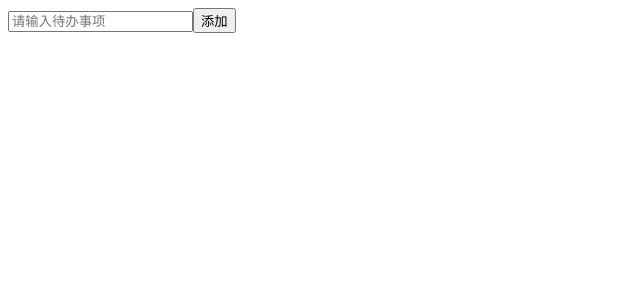
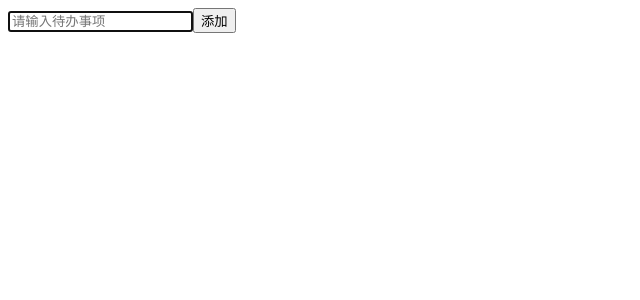
Before and after one commit to fuzi1996/react-event, a React (Create React App) app: page / in a window 1280 px wide. Shown: the top 300 px of the page, without its empty margins (0-640 px from the left). Built offline with nearby package versions, Linux system fonts and the light colour scheme.

Commit message:
完善可用性

```diff
--- a/src/components/TodoInput.tsx
+++ b/src/components/TodoInput.tsx
@@ -1,27 +1,34 @@
-import React,{useState} from 'react'
+import React,{useRef, useEffect} from 'react'
 import {useStore} from '../store/index'
 
 const TodoInput = () => {
-  const [text,setText] = useState<string>("")
+
+  const inputRef = useRef<HTMLInputElement>(null)
 
   const store = useStore()
 
-  const changeTextHandler = (e:React.ChangeEvent) => {
-    setText((e.target as HTMLInputElement).value)
-  }
+  // 相当于componentDidMount,componentDidUpdate,componentWillUnmount
+  useEffect(() => {
+    inputRef.current!.focus()
+  },[])
 
   const addTodoHandler = () => {
+    const value = inputRef.current!.value
+
     store.addAction({
       id: new Date().getTime(),
-      text: text,
+      text: value,
       isFinished: false
     })
-    setText("")
+
+    inputRef.current!.value = ''
+
+    inputRef.current!.focus()
   }
 
   return (
     <div className="todo-input">
-      <input type="text" placeholder="请输入待办事项" onChange={changeTextHandler} value={text}/>
+      <input type="text" placeholder="请输入待办事项" ref={inputRef} />
       <button onClick={addTodoHandler}>添加</button>
     </div>
   )
--- a/src/components/TodoList.tsx
+++ b/src/components/TodoList.tsx
@@ -11,8 +11,6 @@ const style = {
 const TodoList = () => {
 
   const store = useStore()
-
-  console.log(store)
 
   const listItems = store.todoList.map((todo:StateProps)=>{
     return (
```
